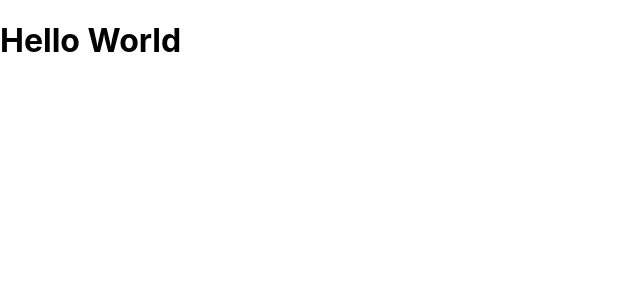
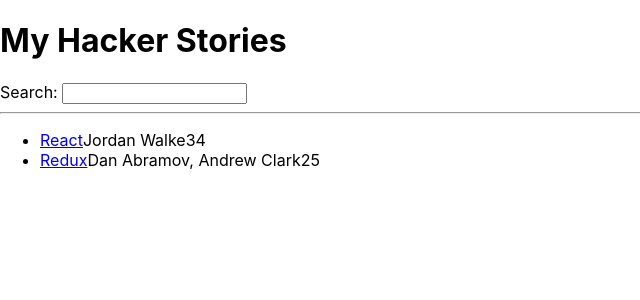
Before and after one commit to auab/road-to-react, a React (Create React App) app in the folder hacker-stories/: page / in a window 1280 px wide. Shown: the top 300 px of the page, without its empty margins (0-640 px from the left). Built offline with nearby package versions, Linux system fonts and the light colour scheme.

Commit message:
add: list in <li>

```diff
--- a/hacker-stories/package.json
+++ b/hacker-stories/package.json
@@ -8,7 +8,7 @@
     "@testing-library/user-event": "^13.5.0",
     "react": "^18.2.0",
     "react-dom": "^18.2.0",
-    "react-scripts": "5.0.1",
+    "react-scripts": "^5.0.1",
     "web-vitals": "^2.1.4"
   },
   "scripts": {
--- a/hacker-stories/src/App.js
+++ b/hacker-stories/src/App.js
@@ -1,10 +1,52 @@
 import * as React from 'react';
+
+const list = [
+    {
+      title: 'React',
+      url: 'https://reactjs.org/',
+      author: 'Jordan Walke',
+      num_comments: 3,
+      points: 4,
+      objectID: 0,
+    },
+    {
+      title: 'Redux',
+      url: 'https://redux.js.org/',
+      author: 'Dan Abramov, Andrew Clark',
+      num_comments: 2,
+      points: 5,
+      objectID: 1,
+    },
+  ];
 
 function App(){
   return (
     <div>
-      <h1>Hello World</h1>
+      <h1>My Hacker Stories</h1>
+
+      <label htmlFor="search">Search: </label>
+      <input id="search" type="text"/>
+
+      <hr />
+
+      <ul>
+        {list.map(function (item){
+          return (
+          <li key={item.objectID}>
+            <span>
+            <a href={item.url}>{item.title}</a>
+            </span>
+            <span>{item.author}</span>
+            <span>{item.num_comments}</span>
+            <span>{item.points}</span>
+          </li>
+          );
+        })}
+      </ul>
+
     </div>
+
+
   );
 }
 
```
Also changed, not shown: 1 other file (tests, documents, lock files or other folders).
